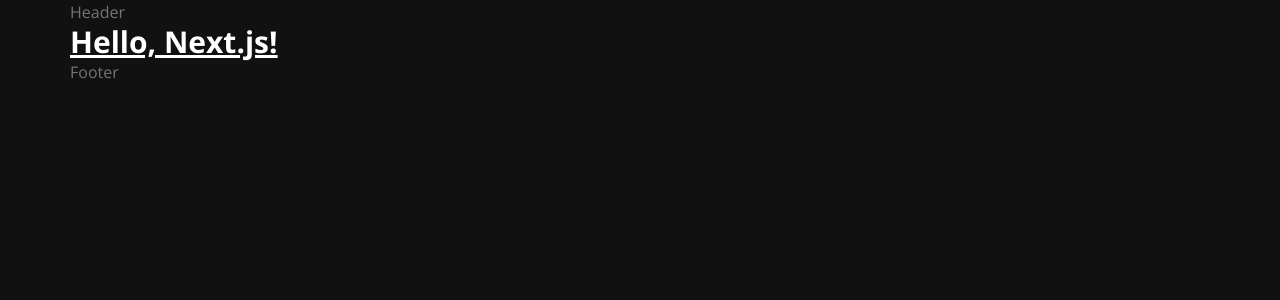
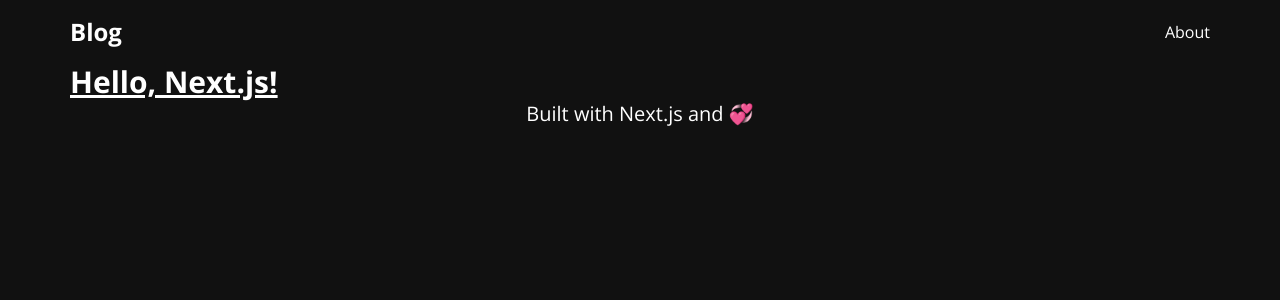
Before and after one commit to anilsoylu/NextJS-13-Education, a Next.js app: page / in a window 1280 px wide. Shown: the top 300 px of the page. Built offline with nearby package versions, Linux system fonts and the light colour scheme.

Commit message:
added header & footer components

```diff
--- /dev/null
+++ b/app/head.js
@@ -0,0 +1,14 @@
+import React from "react"
+import DefaultTags from "../components/head/DefaultTags"
+
+function Head() {
+  return (
+    <>
+      <DefaultTags />
+      <title>Next.js 13 | Blog</title>
+      <meta name="description" content="Generated by creacte next app" />
+    </>
+  )
+}
+
+export default Head
--- a/app/layout.jsx
+++ b/app/layout.jsx
@@ -1,4 +1,6 @@
 import { Open_Sans } from "@next/font/google"
+import Footer from "../components/Footer"
+import Header from "../components/Header"
 import "../styles/globals.css"
 
 const openSansFont = Open_Sans({
@@ -9,13 +11,9 @@
   return (
     <html lang="tr" className={openSansFont.className}>
       <body className="container mx-auto">
-        <header>
-          <p>Header</p>
-        </header>
+        <Header />
         <main>{children}</main>
-        <footer className="container mx-auto">
-          <p>Footer</p>
-        </footer>
+        <Footer />
       </body>
     </html>
   )
--- /dev/null
+++ b/components/Footer/index.js
@@ -0,0 +1,11 @@
+import React from "react"
+
+function Footer() {
+  return (
+    <footer className="flex items-center justify-center">
+      <h4 className="text-xl">Built with Next.js and 💞</h4>
+    </footer>
+  )
+}
+
+export default Footer
--- /dev/null
+++ b/components/Header/index.js
@@ -0,0 +1,19 @@
+import React from "react"
+import Link from "next/link"
+
+function Header() {
+  return (
+    <header className="flex items-center justify-between py-4">
+      <Link href="/" className="text-2xl font-bold">
+        <span>Blog</span>
+      </Link>
+      <nav>
+        <Link href="https://github.com/anilsoylu" target="_blank ">
+          About
+        </Link>
+      </nav>
+    </header>
+  )
+}
+
+export default Header
--- /dev/null
+++ b/components/head/DefaultTags.js
@@ -0,0 +1,8 @@
+export default function DefaultTags() {
+  return (
+    <>
+      <meta name="viewport" content="width=device-width, initial-scale=1" />
+      <link rel="icon" href="/favicon.ico" />
+    </>
+  )
+}
--- a/styles/globals.css
+++ b/styles/globals.css
@@ -31,6 +31,7 @@
 h6,
 a {
   color: var(--white);
+  cursor: pointer;
 }
 a {
   text-decoration: none;
```
